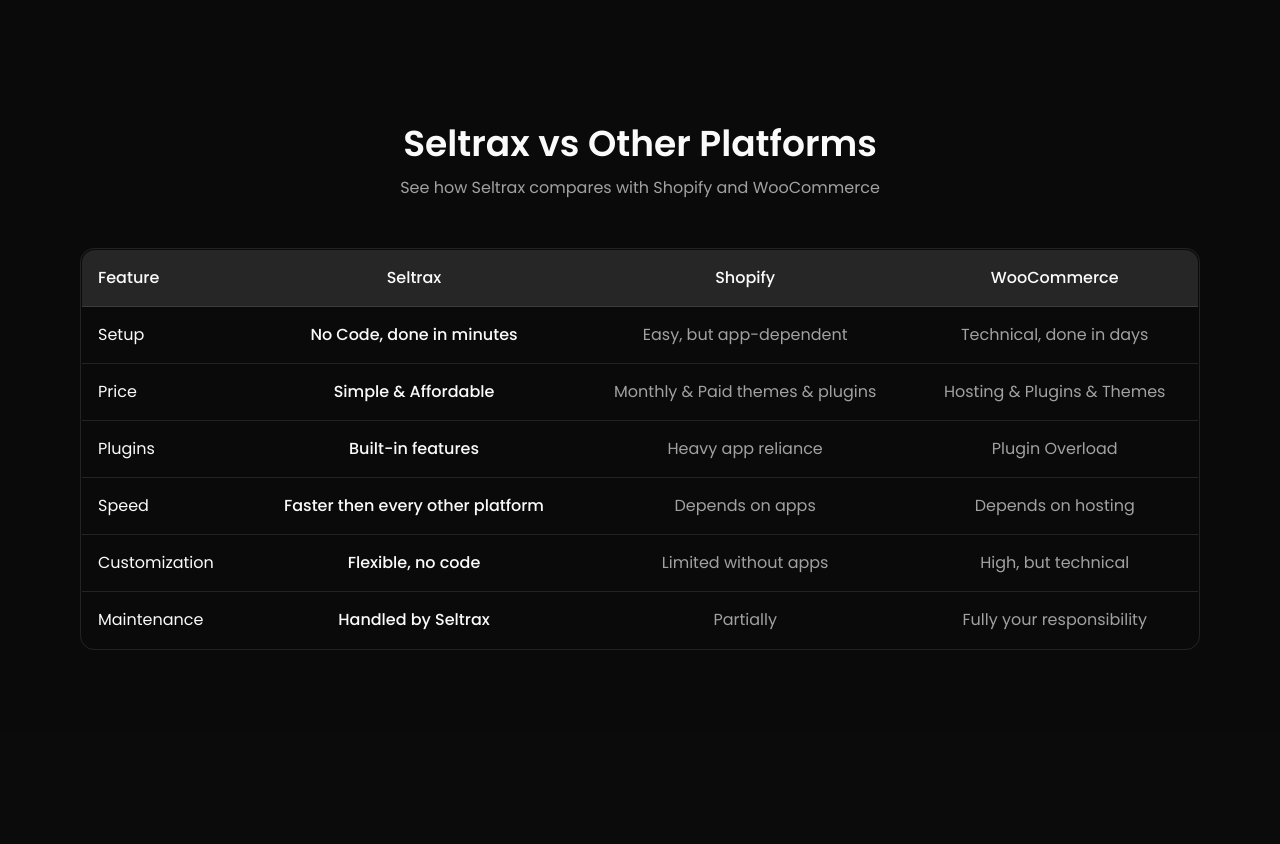
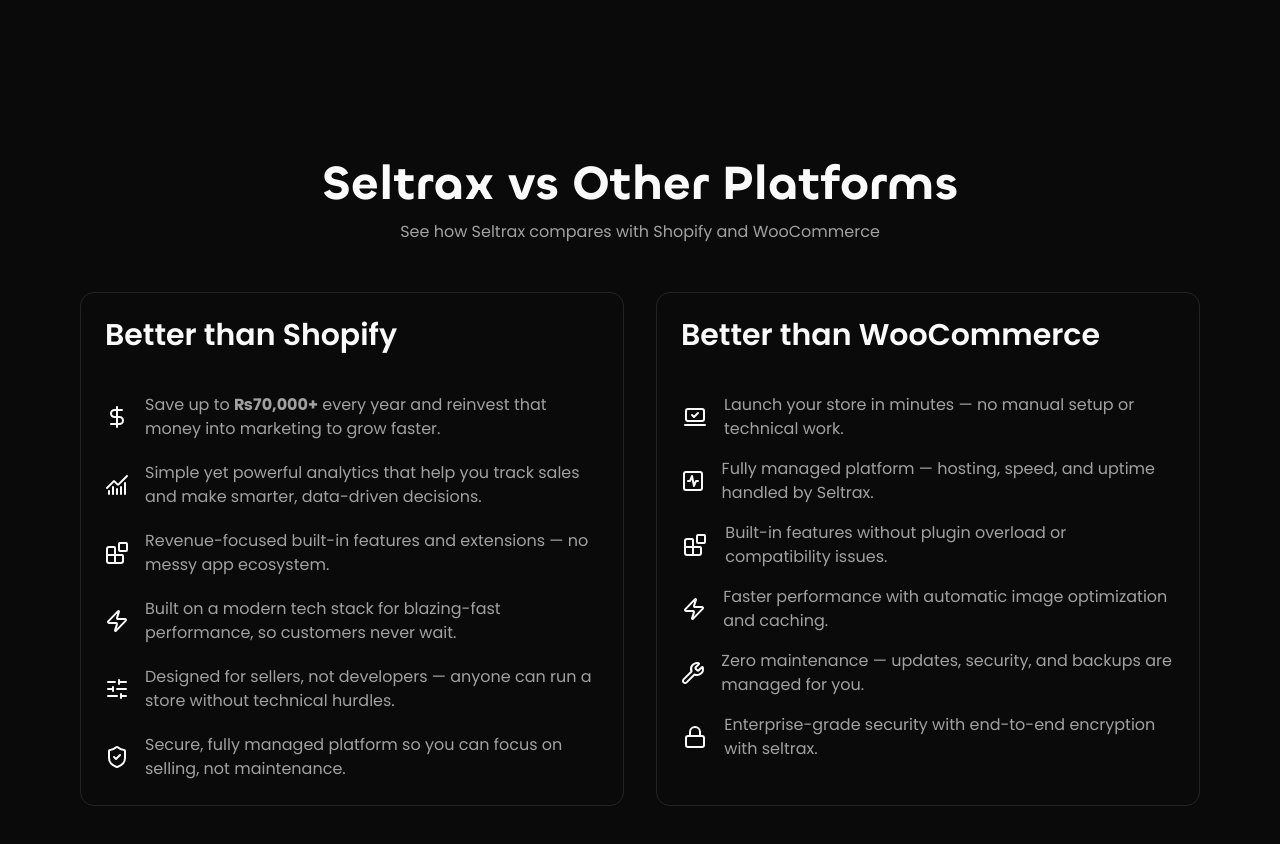
Before and after one commit to afridiashir/seltrax-website, a Next.js app: page / in a window 1280 px wide. Shown: the part 1948-2792 px from the top of the page. Built offline with nearby package versions, Linux system fonts and the light colour scheme.

Commit message:
added: comparison section

```diff
--- a/components/compare.tsx
+++ b/components/compare.tsx
@@ -1,4 +1,4 @@
-import { Check, X } from "lucide-react";
+import { Blocks, ChartNoAxesCombined, DollarSign, LaptopMinimalCheck, Lock, Rocket, ShieldCheck, SlidersHorizontal, SquareActivity, Wrench, Zap } from "lucide-react";
 
 export default function ComparisonSection() {
     return (
@@ -7,7 +7,7 @@
 
                 {/* Heading */}
                 <div className="text-center mb-12">
-                    <h2 className="text-3xl md:text-4xl font-semibold">
+                    <h2 className="text-3xl md:text-5xl font-semibold font-chillax">
                         Seltrax vs Other Platforms
                     </h2>
                     <p className="mt-3 text-muted-foreground">
@@ -15,41 +15,124 @@
                     </p>
                 </div>
 
-                {/* Table */}
-                <div className="overflow-x-auto border rounded-xl">
-                    <table className="w-full border border-muted rounded-xl overflow-hidden">
-                        <thead className="bg-muted">
-                            <tr>
-                                <th className="p-4 font-medium text-left">Feature</th>
-                                <th className="p-4 font-medium text-center">Seltrax</th>
-                                <th className="p-4 font-medium text-center">Shopify</th>
-                                <th className="p-4 font-medium text-center">WooCommerce</th>
-                            </tr>
-                        </thead>
-                        <tbody>
-                            {[
-                                ["Setup", "No Code, done in minutes", "Easy, but app-dependent", "Technical, done in days"],
-                                ["Price", "Simple & Affordable", "Monthly & Paid themes & plugins", "Hosting & Plugins & Themes"],
-                                ["Plugins", "Built-in features", "Heavy app reliance", "Plugin Overload"],
-                                ["Speed", "Faster then every other platform", "Depends on apps", "Depends on hosting"],
-                                ["Customization", "Flexible, no code", "Limited without apps", "High, but technical"],
-                                ["Maintenance", "Handled by Seltrax", "Partially", "Fully your responsibility"],
-                            ].map(([label, seltrax, shopify, woo], i) => (
-                                <tr key={i} className="border-t">
-                                    <td className="p-4">{label}</td>
-                                    <td className="p-4 text-center font-medium">
-                                        {seltrax}
-                                    </td>
-                                    <td className="p-4 text-center text-muted-foreground">
-                                        {shopify}
-                                    </td>
-                                    <td className="p-4 text-center text-muted-foreground">
-                                        {woo}
-                                    </td>
-                                </tr>
-                            ))}
-                        </tbody>
-                    </table>
+                {/* Comparison Grid */}
+                <div className="grid grid-cols-1 md:grid-cols-2 gap-8">
+
+                    {/* Seltrax vs Shopify */}
+                    <div className="border rounded-xl p-6">
+                        <h3 className="text-3xl font-semibold mb-10">
+                            Better than Shopify
+                        </h3>
+
+                        <ul className="space-y-5">
+                            <li className="flex gap-4 items-center"><div className="w-8 h-8 flex items-center justify-center">
+                                <DollarSign className="w-6 h-6" />
+                            </div>
+                                <span className="text-muted-foreground">
+                                    Save up to <strong>₨70,000+</strong> every year and reinvest that money into marketing to grow faster.
+                                </span>
+                            </li>
+
+                            <li className="flex gap-4 items-center"><div className="w-8 h-8 flex items-center justify-center">
+                                <ChartNoAxesCombined className="w-6 h-6" />
+                            </div>
+                                <span className="text-muted-foreground">
+                                    Simple yet powerful analytics that help you track sales and make smarter, data-driven decisions.
+                                </span>
+                            </li>
+
+                            <li className="flex gap-4 items-center"><div className="w-8 h-8 flex items-center justify-center">
+                                <Blocks className="w-6 h-6" />
+                            </div>
+                                <span className="text-muted-foreground">
+                                    Revenue-focused built-in features and extensions — no messy app ecosystem.
+                                </span>
+                            </li>
+
+                            <li className="flex gap-4 items-center"><div className="w-8 h-8 flex items-center justify-center">
+                                <Zap className="w-6 h-6" />
+                            </div>
+                                <span className="text-muted-foreground">
+                                    Built on a modern tech stack for blazing-fast performance, so customers never wait.
+                                </span>
+                            </li>
+
+                            <li className="flex gap-4 items-center"><div className="w-8 h-8 flex items-center justify-center">
+                                <SlidersHorizontal className="w-6 h-6" />
+                            </div>
+                                <span className="text-muted-foreground">
+                                    Designed for sellers, not developers — anyone can run a store without technical hurdles.
+                                </span>
+                            </li>
+
+                            <li className="flex gap-4 items-center"><div className="w-8 h-8 flex items-center justify-center">
+                                <ShieldCheck className="w-6 h-6" />
+                            </div>
+                                <span className="text-muted-foreground">
+                                    Secure, fully managed platform so you can focus on selling, not maintenance.
+                                </span>
+                            </li>
+                        </ul>
+                    </div>
+
+
+                    {/* Seltrax vs WooCommerce */}
+                    <div className="border rounded-xl p-6">
+                        <h3 className="text-3xl font-semibold mb-10">
+                            Better than WooCommerce
+                        </h3>
+
+                        <ul className="space-y-4">
+                            <li className="flex gap-4 items-center"><div className="w-8 h-8 flex items-center justify-center">
+                                <LaptopMinimalCheck className="w-6 h-6" />
+                            </div>
+                                <span className="text-muted-foreground">
+                                    Launch your store in minutes — no manual setup or technical work.
+                                </span>
+                            </li>
+
+                            <li className="flex gap-4 items-center"><div className="w-8 h-8 flex items-center justify-center">
+                                <SquareActivity className="w-6 h-6" />
+                            </div>
+                                <span className="text-muted-foreground">
+                                    Fully managed platform — hosting, speed, and uptime handled by Seltrax.
+                                </span>
+                            </li>
+
+                            <li className="flex gap-4 items-center"><div className="w-8 h-8 flex items-center justify-center">
+                                <Blocks className="w-6 h-6" />
+                            </div>
+                                <span className="text-muted-foreground">
+                                    Built-in features without plugin overload or compatibility issues.
+                                </span>
+                            </li>
+
+                            <li className="flex gap-4 items-center"><div className="w-8 h-8 flex items-center justify-center">
+                                <Zap className="w-6 h-6" />
+                            </div>
+                                <span className="text-muted-foreground">
+                                    Faster performance with automatic image optimization and caching.
+                                </span>
+                            </li>
+
+                            <li className="flex gap-4 items-center"><div className="w-8 h-8 flex items-center justify-center">
+                                <Wrench className="w-6 h-6" />
+                            </div>
+                                <span className="text-muted-foreground">
+                                    Zero maintenance — updates, security, and backups are managed for you.
+                                </span>
+                            </li>
+
+                            <li className="flex gap-4 items-center"><div className="w-8 h-8 flex items-center justify-center">
+                                <Lock className="w-6 h-6" />
+                            </div>
+                                <span className="text-muted-foreground">
+                                    Enterprise-grade security with end-to-end encryption with seltrax.
+                                </span>
+                            </li>
+                        </ul>
+                    </div>
+
                 </div>
 
             </div>
--- a/components/footer.tsx
+++ b/components/footer.tsx
@@ -3,7 +3,7 @@
 
 export function Footer() {
     return (
-        <footer className="border-t border-white/10 py-6 bg-background/50 backdrop-blur-xl">
+        <footer className="border-t py-6 bg-background/50 backdrop-blur-xl">
             <div className="container px-4 md:px-56 mx-auto flex flex-col md:flex-row justify-between items-center gap-6">
                 <div className="flex items-center gap-2">
                     <span className="font-heading font-semibold text-xl flex items-center gap-2"><Zap className="h-6 w-6 text-primary mt-1" color="#2B7FFF" fill="#2B7FFF" />Seltrax</span>
--- a/components/navbar.tsx
+++ b/components/navbar.tsx
@@ -33,7 +33,7 @@
                 : "bg-transparent border border-transparent"
                 }`}
         >
-            <div className="container px-56 flex items-center justify-between">
+            <div className="container px-4 md:px-32 lg:px-64 flex items-center justify-between">
                 <Link href="/" className="font-body font-semibold text-xl flex items-center gap-2">
                     <Zap className="w-6 h-6" color="#2B7FFF" fill="#2B7FFF" /><span>Seltrax</span>
                 </Link>
@@ -41,7 +41,7 @@
                 <div className="flex items-center gap-2">
 
                     <ModeToggle />
-                    <Button className="hidden md:inline-flex rounded-md bg-primary font-medium dark:bg-blue-600 text-white">
+                    <Button className="md:inline-flex rounded-md bg-primary font-medium dark:bg-blue-600 text-white">
                         Join Waitlist
                     </Button>
                 </div>
```
Also changed, not shown: components/hero.tsx (+4 -4 lines).
